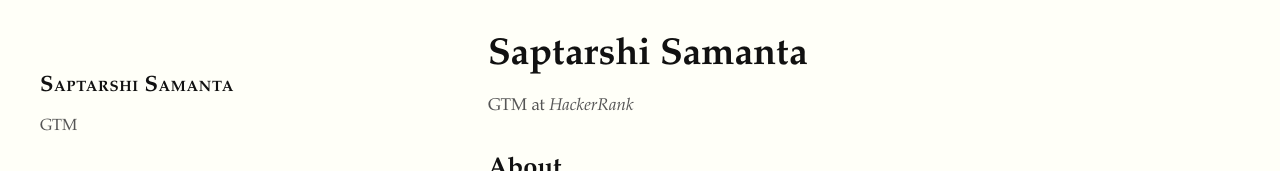
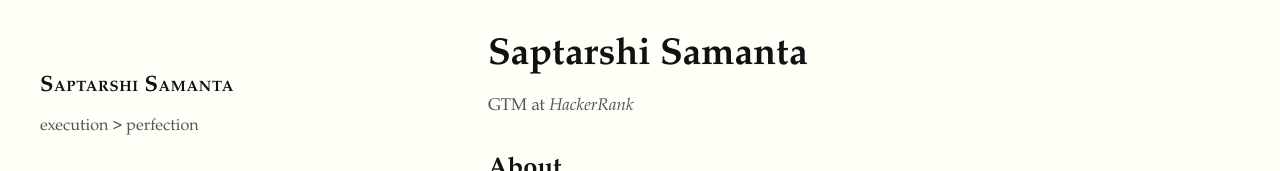
Before and after one commit to saptarshisama/saptarshisama.github.io, a plain HTML site: page index.html in a window 1280 px wide. Shown: the top 171 px of the page. Drawn offline with Linux system fonts and the light colour scheme.

Commit message:
Update index.html

```diff
--- a/index.html
+++ b/index.html
@@ -188,7 +188,7 @@
     <!-- Sidebar (kept simple & symmetric) -->
     <aside class="site" aria-label="Site">
       <div class="brand">Saptarshi Samanta</div>
-      <div class="tagline">GTM</div>
+      <div class="tagline">execution > perfection</div>
       <nav aria-label="Sections">
         <ul>
           <li><a href="#about" class="nav-link active">About</a></li>
```
